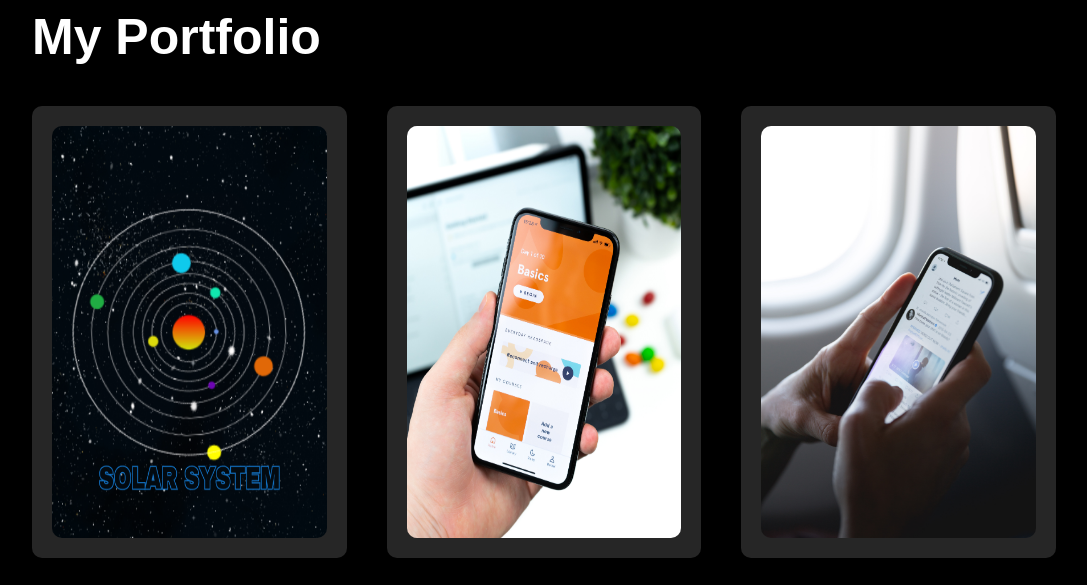
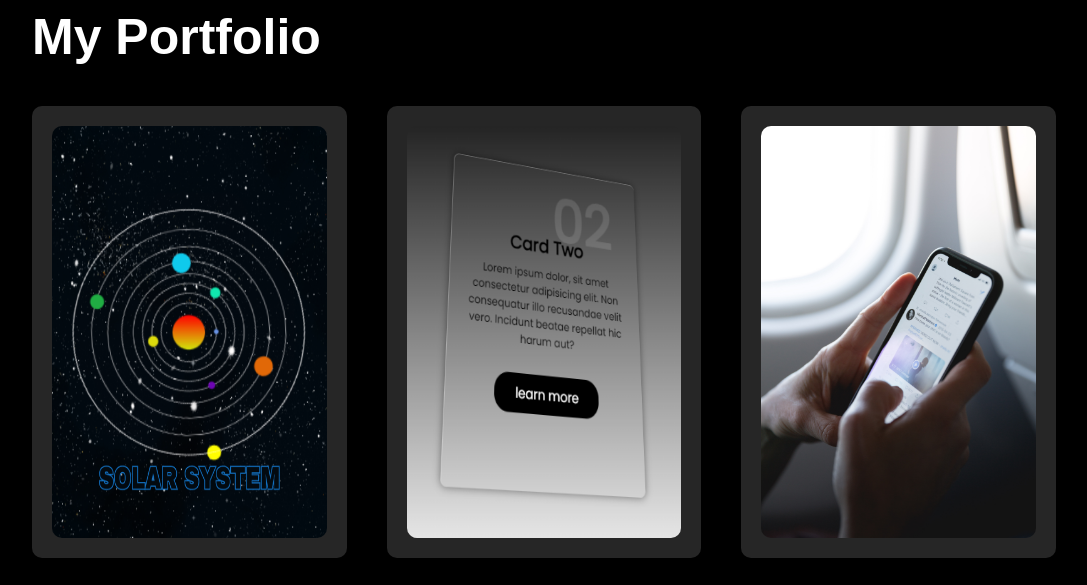
Before and after one commit to code007nikhil/Portfolio, a plain HTML site: page index.html in a window 1280 px wide. Shown: the part 2060-2645 px from the top of the page, without its empty margins (96-1183 px from the left). Drawn offline with Linux system fonts and the light colour scheme.

Commit message:
tiltcards

```diff
--- a/index.html
+++ b/index.html
@@ -124,10 +124,10 @@
                     </div>
                 </div>
                 <div class="work">
-                    <img src="images/work2.jpg" alt="">
+                    <img src="images/tiltcards.png" alt="">
                     <div class="layer">
-                        <h3>Project</h3>
-                        <p>(project disc)</p>
+                        <h3>Tilt Cards</h3>
+                        <p>HTML | CSS | JS </p>
                         <a href="#"><i class="fa-solid fa-up-right-from-square"></i></a>
                     </div>
                 </div>
```
Also changed, not shown: images/tiltcards.png (added).
